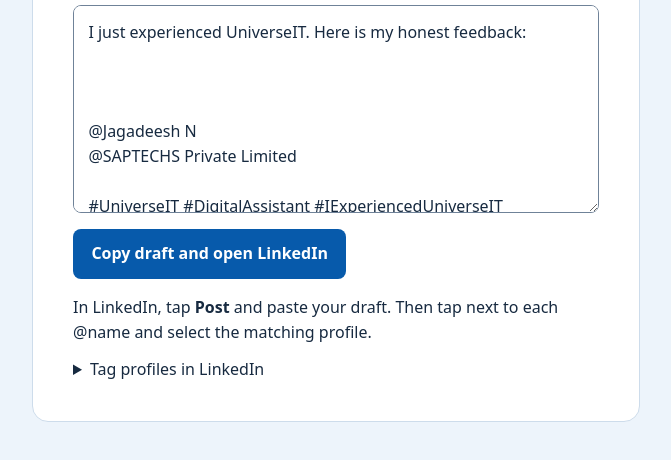
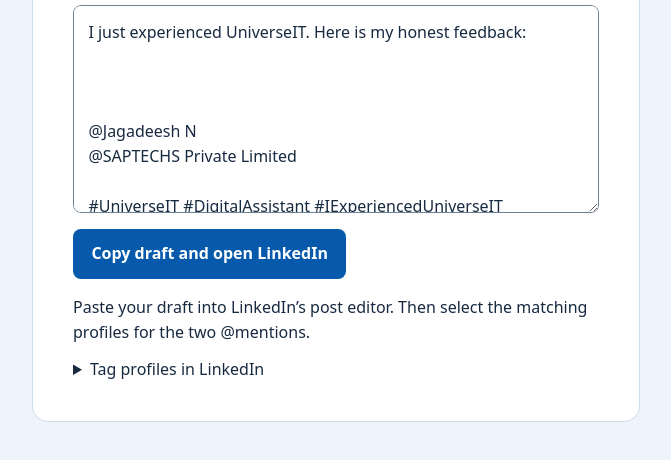
Before and after one commit to Saptechs-Private-Limited/universeit-site, a plain HTML site: page linkedin-post/index.html in a window 1280 px wide. Shown: the part 186-646 px from the top of the page, without its empty margins (304-975 px from the left). Drawn offline with Linux system fonts and the light colour scheme.

Commit message:
Update DIDAC LinkedIn post editor instructions

```diff
--- a/linkedin-post/index.html
+++ b/linkedin-post/index.html
@@ -22,7 +22,7 @@ summary { cursor: pointer; }
   <label for="draft">Write your message above the hashtags</label>
   <textarea id="draft" aria-describedby="instructions"></textarea>
   <button id="copy" type="button">Copy draft and open LinkedIn</button>
-  <p id="instructions">In LinkedIn, tap <strong>Post</strong> and paste your draft. Then tap next to each @name and select the matching profile.</p>
+  <p id="instructions">Paste your draft into LinkedIn’s post editor. Then select the matching profiles for the two @mentions.</p>
   <details>
     <summary>Tag profiles in LinkedIn</summary>
     <p>After pasting your draft, retype each @ placeholder in LinkedIn and select the matching suggestion.</p>
```
